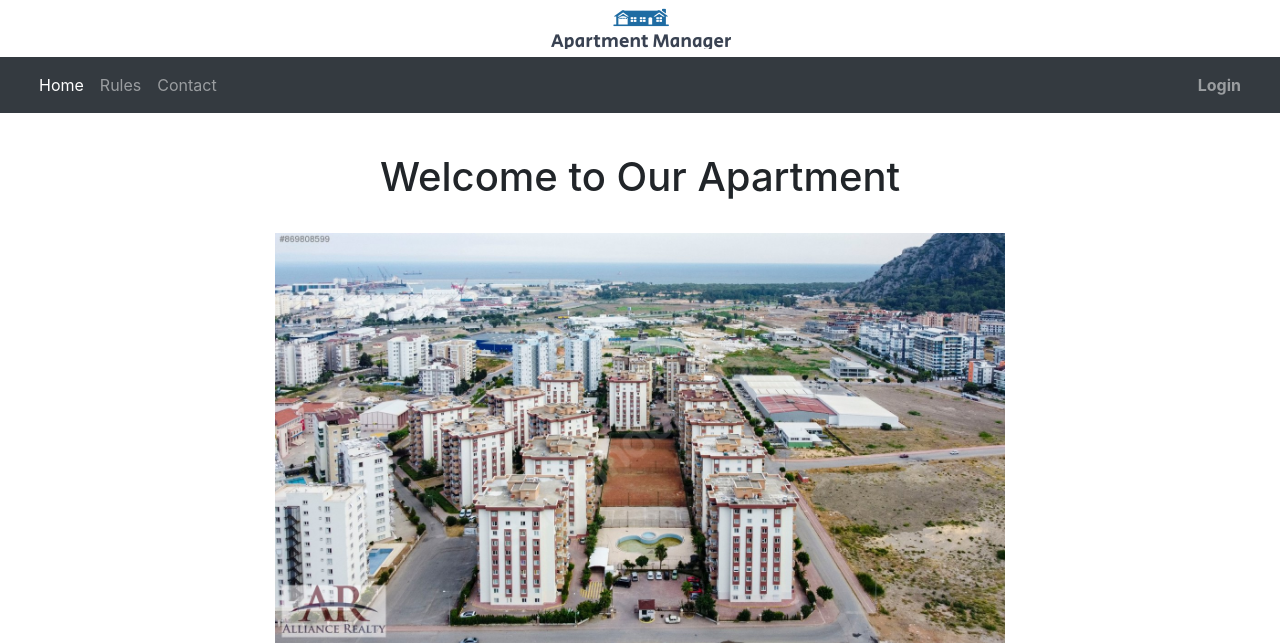
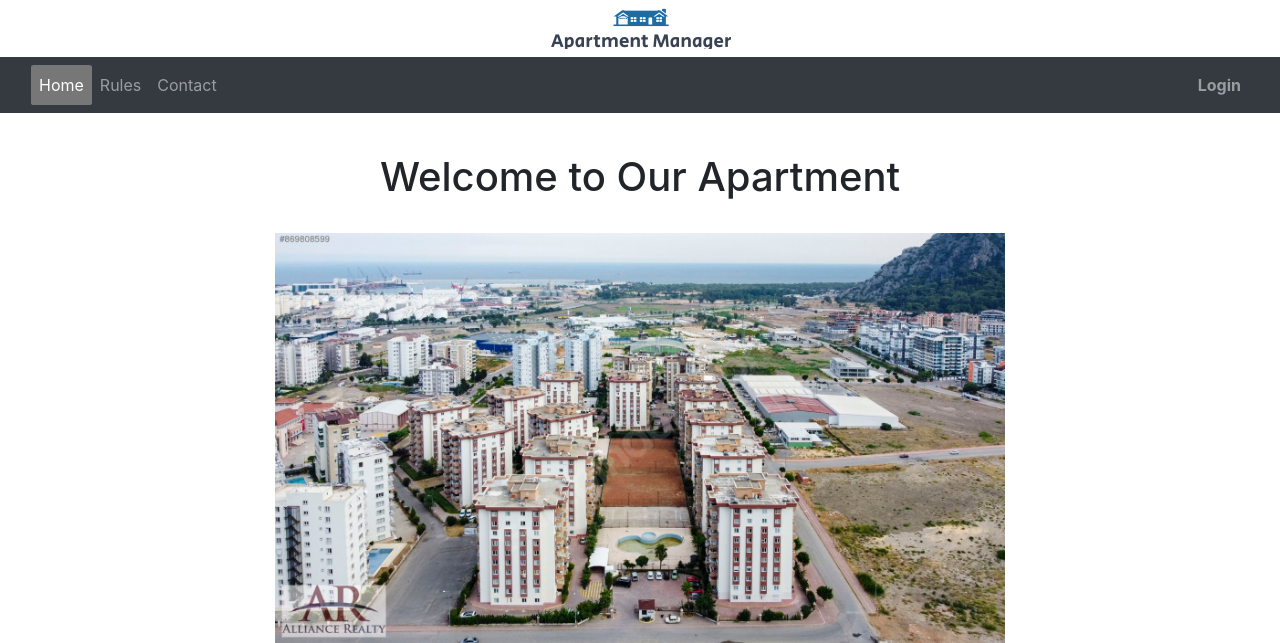
Before and after one commit to BeytullahCetin/ApartmentManager, a PHP site: page /index.php in a window 1280 px wide. Shown: the top 643 px of the page. Run offline with PHP 8.4, Linux system fonts and the light colour scheme.

Commit message:
Navbar Updated

```diff
--- a/css/styles.css
+++ b/css/styles.css
@@ -16,6 +16,11 @@ body{
   background-repeat: no-repeat;
   background-attachment: fixed;
   background-size: cover;
+}
+
+.active {
+  background:#777777;
+  border-radius: 5%;
 }
 
 /* .center-container{
--- a/php/navbar.php
+++ b/php/navbar.php
@@ -10,11 +10,11 @@
 
 </header>
 
-<nav class="navbar navbar-expand-sm bg-dark navbar-dark sticky-top">
+<nav class="navbar navbar-default navbar-expand-sm bg-dark navbar-dark sticky-top">
 
     <div class="container-fluid">
 
-        <ul class="navbar-nav justify-content-left">
+        <ul class="nav navbar-nav justify-content-left">
 
             <li class="nav-item <?php if ($_SERVER['REQUEST_URI'] == "/index.php") echo "active"; ?>"><a class="nav-link" href="http://localhost:80/index.php">Home</a></li>
             <li class="nav-item <?php if ($_SERVER['REQUEST_URI'] == "/php/rules.php") echo "active"; ?>"><a class="nav-link" href="http://localhost:80/php/rules.php">Rules</a></li>
@@ -46,7 +46,7 @@
 
                     <li>
                         <?php if (!isset($_SESSION['isLoggedIn'])) { ?>
-                            <span class="nav-item <?php if ($_SERVER['REQUEST_URI'] == "/php/login.php") echo "active"; ?>"><a class="nav-link" href="http://localhost:80/php/login.php"><b>Login</b></a></span>
+                            <span class="nav-item"><a class="<?php if ($_SERVER['REQUEST_URI'] == "/php/login.php") echo "active"; ?> nav-link" href="http://localhost:80/php/login.php"><b>Login</b></a></span>
                         <?php } else { ?>
                             <span class="nav-item"><a class="nav-link" href="logout.php"><b>Logout</b></a></span>
                         <?php } ?>
```
